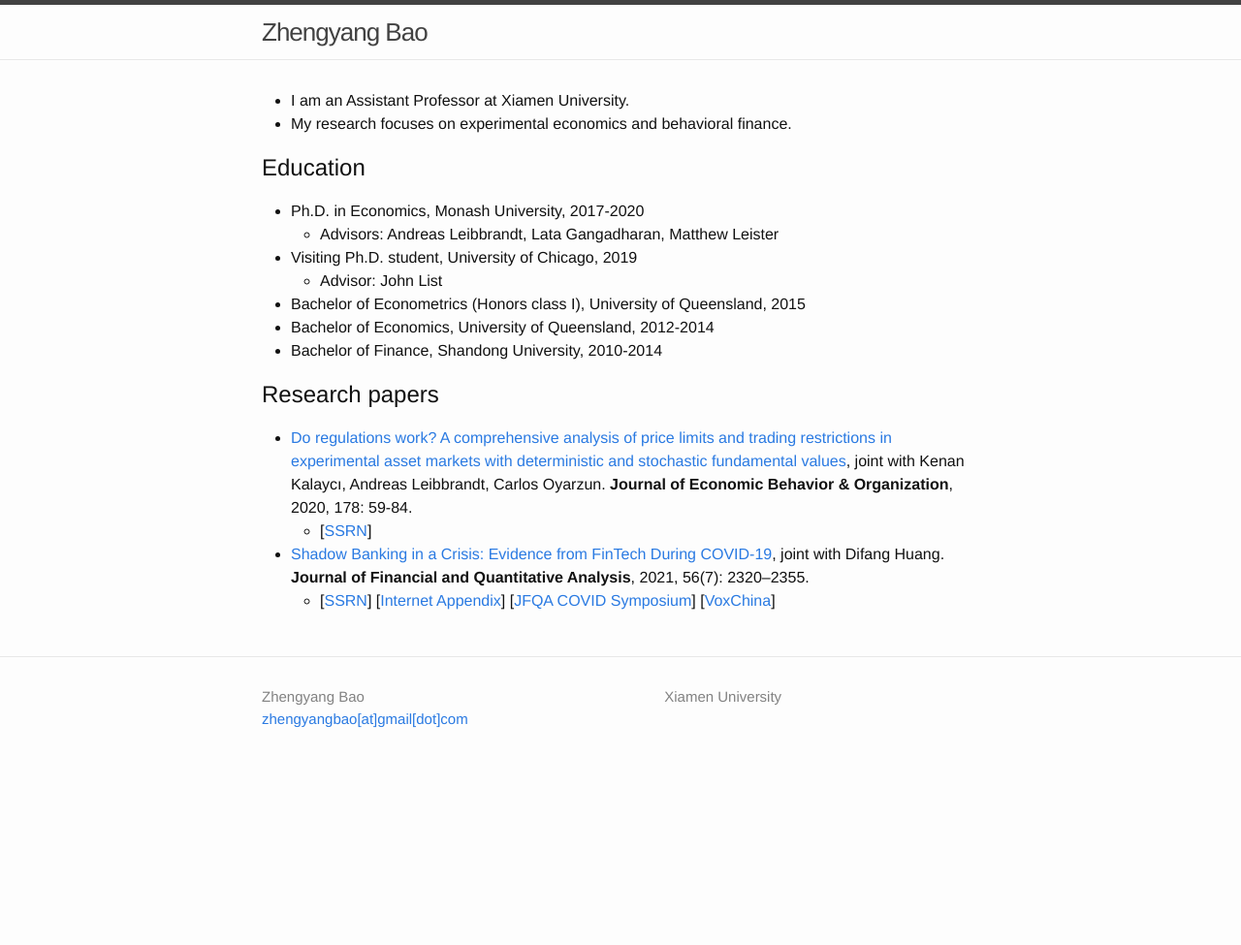
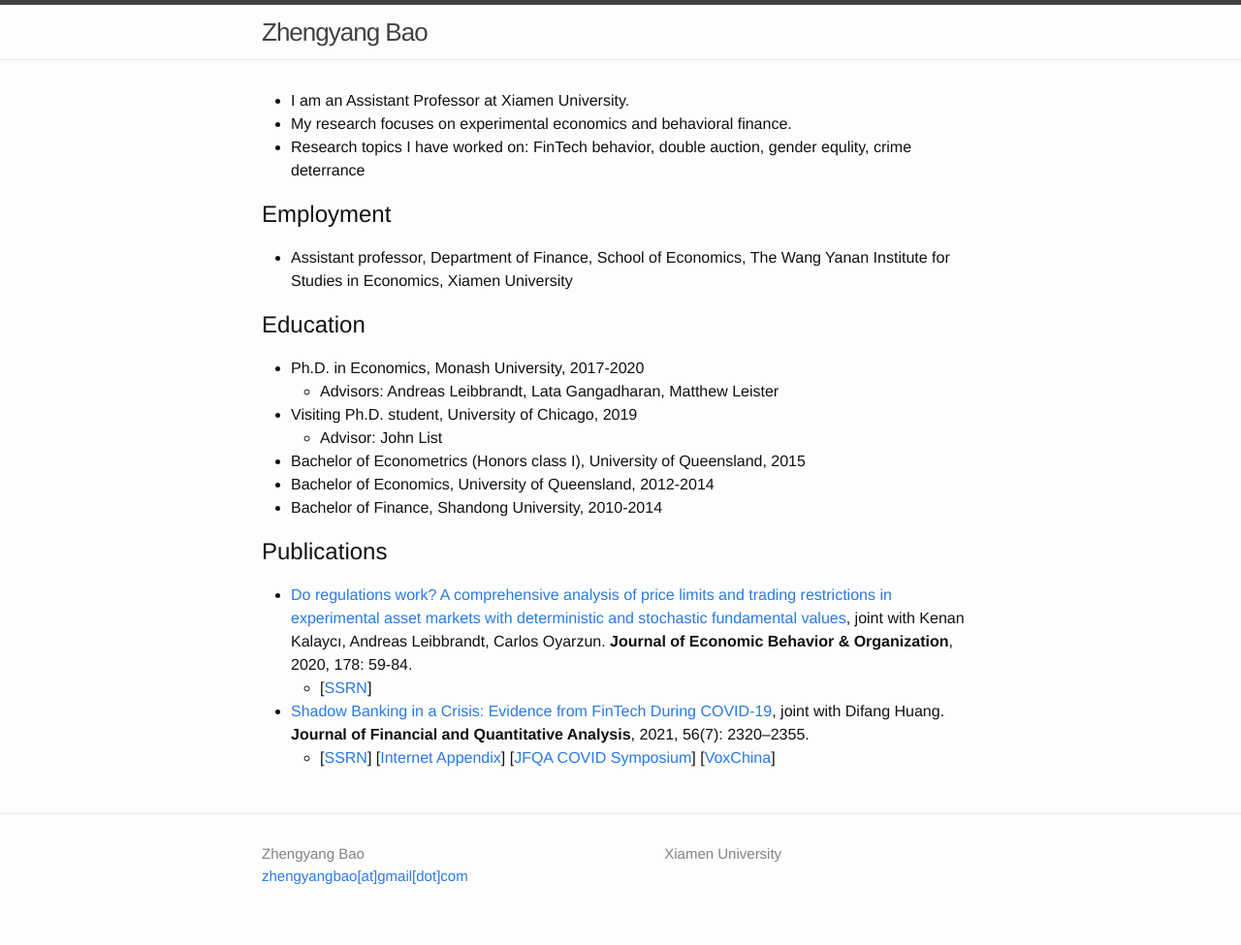
Before and after one commit to zhengyang-bao/zhengyang-bao.github.io, a Jekyll site: the page built from index.md, in a window 1280 px wide. Shown: the whole page at 97% size. Built offline with Jekyll 4.4.1, drawn with Linux system fonts in a browser that asks for light colours; before the commit the page ends 900 px from its top, so only the background shows below that.

Commit message:
Update index.md

```diff
--- a/index.md
+++ b/index.md
@@ -4,6 +4,10 @@ layout: default
 
 - I am an Assistant Professor at Xiamen University.
 - My research focuses on experimental economics and behavioral finance.
+- Research topics I have worked on: FinTech behavior, double auction, gender equlity, crime deterrance
+
+## Employment
+- Assistant professor, Department of Finance, School of Economics, The Wang Yanan Institute for Studies in Economics, Xiamen University
 
 
 ## Education
@@ -16,7 +20,7 @@ layout: default
 - Bachelor of Finance, Shandong University, 2010-2014
 
 
-## Research papers
+## Publications
 
 - [Do regulations work? A comprehensive analysis of price limits and trading restrictions in experimental asset markets with deterministic and stochastic fundamental values](https://www.sciencedirect.com/science/article/pii/S016726812030233X), joint with Kenan Kalaycı, Andreas Leibbrandt, Carlos Oyarzun. **Journal of Economic Behavior & Organization**, 2020, 178: 59-84.
   - [[SSRN](https://papers.ssrn.com/sol3/papers.cfm?abstract_id=3916604)]
```
